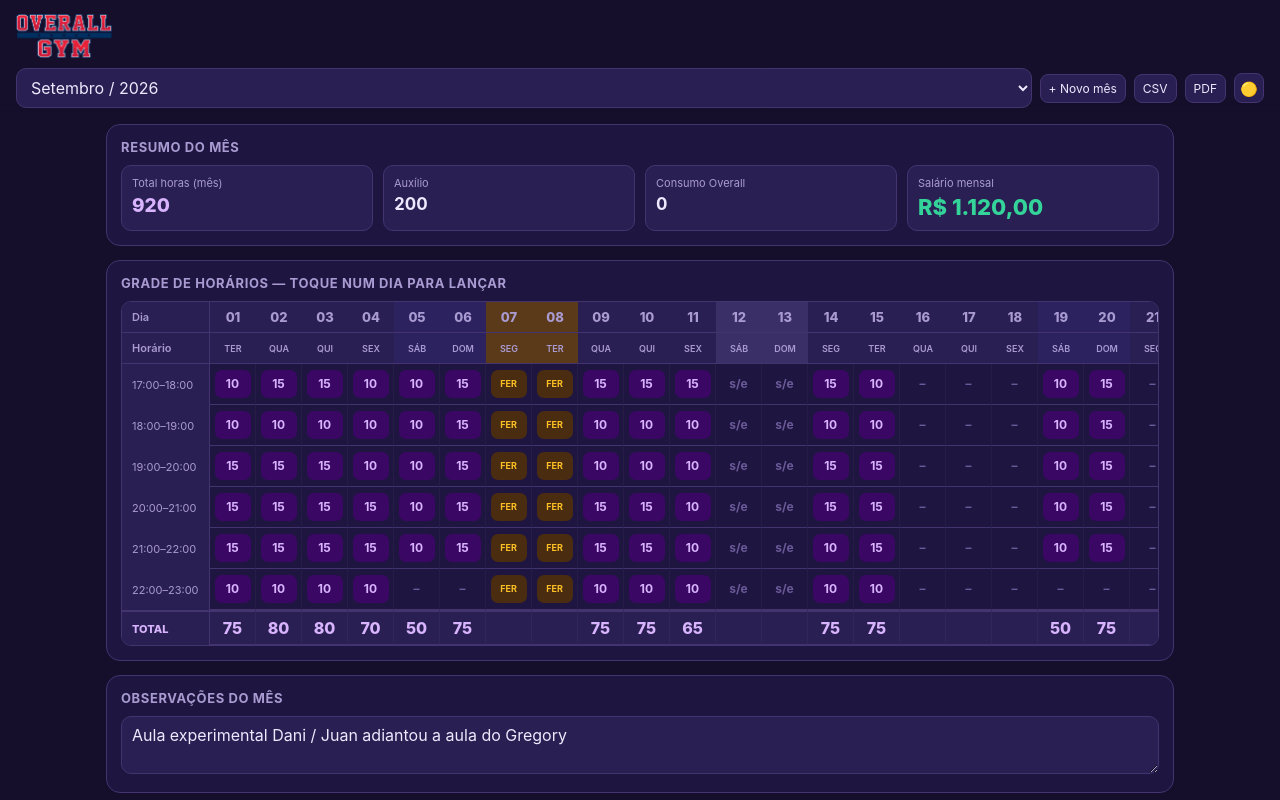
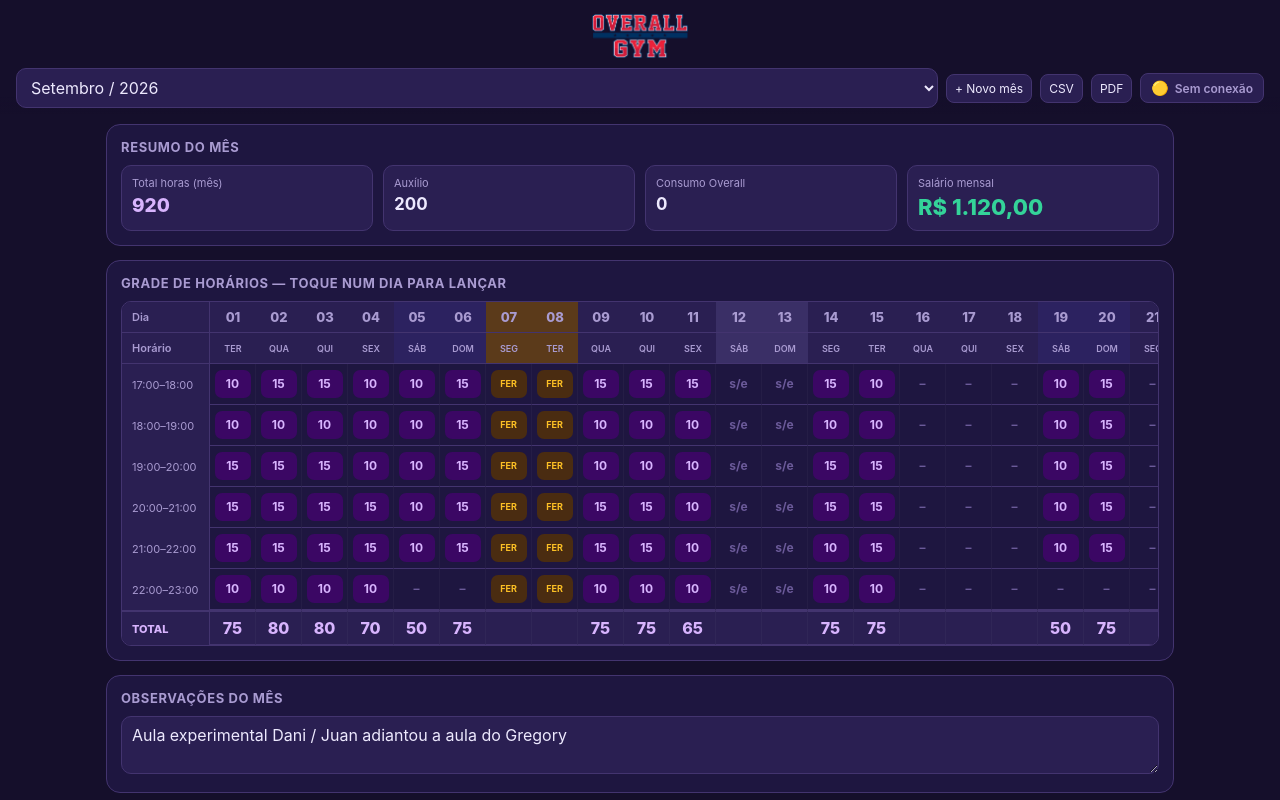
Before and after one commit to pauloadriano2014-afk/folhapontooverall, a plain HTML site: page index.html in a window 1280 px wide. Shown: the top 800 px of the page. Drawn offline with Linux system fonts and the light colour scheme; no server answers.

Commit message:
Centraliza logo e melhora indicador de sincronizacao

```diff
--- a/index.html
+++ b/index.html
@@ -47,16 +47,18 @@
   }
   h1{
     margin:0 0 10px;
-    display:flex; align-items:center;
+    display:flex; align-items:center; justify-content:center;
   }
   h1 .brand-logo{ height:44px; width:auto; display:block; }
   .month-bar{
-    display:flex; align-items:center; gap:8px; flex-wrap:wrap;
+    display:flex; align-items:center; justify-content:center; gap:8px; flex-wrap:wrap;
   }
   .sync-status{
-    width:30px; height:30px; border-radius:8px; background:var(--bg-panel-2); border:1px solid var(--border);
-    display:flex; align-items:center; justify-content:center; font-size:14px; flex-shrink:0;
+    height:30px; padding:0 10px; border-radius:8px; background:var(--bg-panel-2); border:1px solid var(--border);
+    display:flex; align-items:center; gap:6px; font-size:12px; font-weight:600; color:var(--text-dim);
+    flex-shrink:0; white-space:nowrap; cursor:pointer;
   }
+  .sync-status .icon{ font-size:14px; line-height:1; }
   select, button, input, textarea{
     font-family:inherit; font-size:16px; color:var(--text);
     background:var(--bg-panel-2); border:1px solid var(--border); border-radius:10px;
@@ -218,7 +220,7 @@
     <button class="small" id="btnNewMonth">+ Novo mês</button>
     <button class="small" id="btnExportCsv">CSV</button>
     <button class="small" id="btnExportPdf">PDF</button>
-    <span id="syncStatus" class="sync-status no-print" title="Sincronizando...">🔄</span>
+    <span id="syncStatus" class="sync-status no-print" title="Sincronizando..."><span class="icon" id="syncIcon">🔄</span><span id="syncLabel">Sincronizando</span></span>
   </div>
 </header>
 
@@ -420,10 +422,17 @@
   var syncTimer = null;
   var syncInFlight = false;
   var syncStatusEl = null;
+  var syncIconEl = null;
+  var syncLabelEl = null;
+  var syncStatusMsg = "";
 
   function setSyncStatus(state, title){
+    syncStatusMsg = title || "";
     if(!syncStatusEl) return;
-    syncStatusEl.textContent = state === "ok" ? "🟢" : state === "syncing" ? "🔄" : "🟡";
+    var icon = state === "ok" ? "🟢" : state === "syncing" ? "🔄" : "🟡";
+    var label = state === "ok" ? "Sincronizado" : state === "syncing" ? "Sincronizando" : "Sem conexão";
+    if(syncIconEl) syncIconEl.textContent = icon;
+    if(syncLabelEl) syncLabelEl.textContent = label;
     syncStatusEl.title = title || "";
   }
 
@@ -462,6 +471,13 @@
 
   function initSync(){
     syncStatusEl = document.getElementById("syncStatus");
+    syncIconEl = document.getElementById("syncIcon");
+    syncLabelEl = document.getElementById("syncLabel");
+    if(syncStatusEl){
+      syncStatusEl.addEventListener("click", function(){
+        showToast(syncStatusMsg || "Sincronizando com o servidor...");
+      });
+    }
     setSyncStatus("syncing", "Verificando dados do servidor...");
     fetchRemoteState().then(function(remote){
       var remoteData = remote && remote.data;
--- a/sw.js
+++ b/sw.js
@@ -1,6 +1,6 @@
 // Service worker - Ponto Overall
 // Bump this on every deploy that changes cached files so clients pick up the update.
-const CACHE_VERSION = "v7";
+const CACHE_VERSION = "v8";
 const CACHE_NAME = "ponto-overall-" + CACHE_VERSION;
 
 const APP_SHELL = [
```
